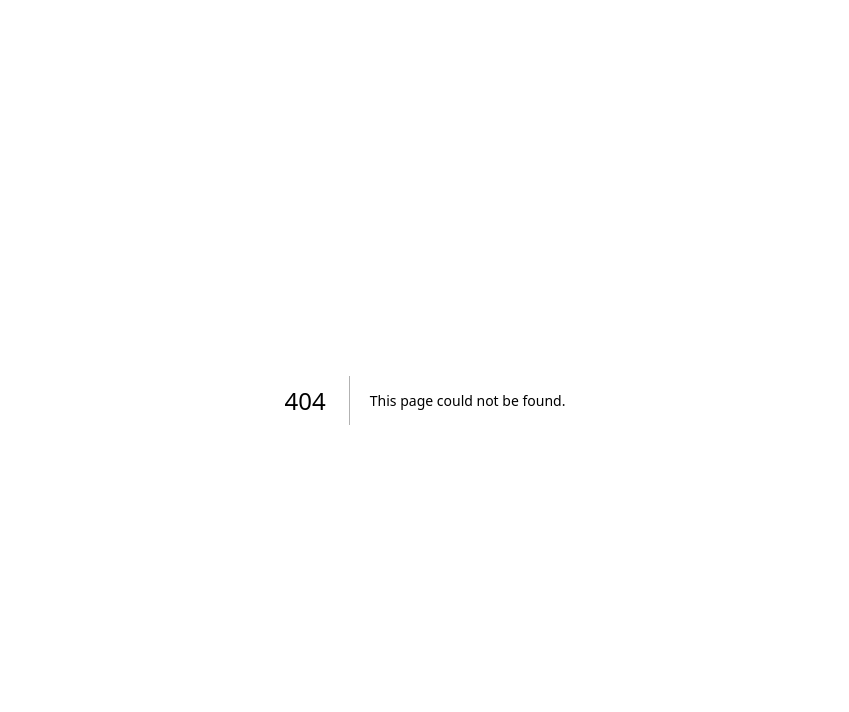
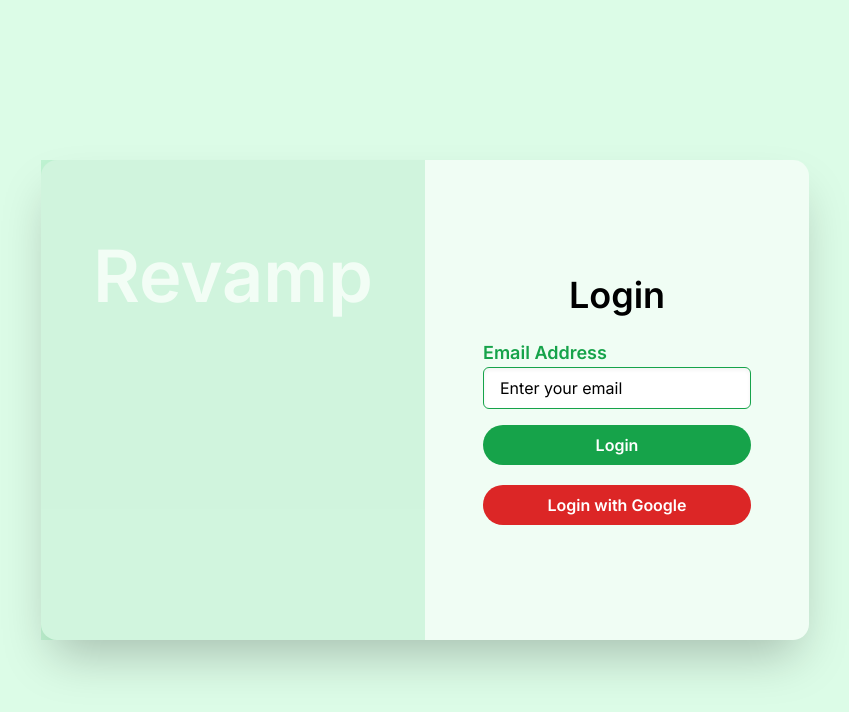
Before and after one commit to mrtechnostart/Revamp_Project, a Next.js app: page /auth/login in a window 1280 px wide. Before the commit this address had no page. Shown: the top 712 px of the page, without its empty margins (215-1064 px from the left). Built offline with nearby package versions, Linux system fonts and the light colour scheme.

Commit message:
Initial Log In Page

```diff
--- /dev/null
+++ b/src/app/(private)/dashboard/page.tsx
@@ -0,0 +1,7 @@
+export default function Page(){
+    return(
+        <>
+        Dashboard
+        </>
+    )
+}
--- /dev/null
+++ b/src/app/(public)/auth/login/page.tsx
@@ -0,0 +1,54 @@
+"use client"
+import { useState } from "react";
+
+export default function Page() {
+    const [email,setEmail] = useState("")
+    return (
+      <>
+        <div className="bg-green-100 min-h-screen flex justify-center items-center">
+          <div className="flex flex-col md:flex-row min-h-[60vh] min-w-[90vw] bg-green-50 text-black shadow-2xl rounded-2xl lg:min-w-[60vw] md:min-w-[70vw] sm:min-w-[60vw]">
+            {/* Left section */}
+            <div className="min-w-[50%] flex min-h-full bg-green-500 opacity-15 items-start p-5 md:pt-20">
+              <p className="text-white font-semibold text-4xl md:text-5xl lg:text-7xl mx-auto">Revamp</p>
+            </div>
+
+            {/* Right section (Login form) */}
+            <div className="w-full md:w-[50%] p-5 md:p-10 flex flex-col justify-center items-center">
+              <h2 className="text-2xl md:text-3xl lg:text-4xl font-semibold mb-4 md:mb-6">Login</h2>
+              <form className="space-y-4">
+                <div className="mb-4">
+                  <label htmlFor="email" className="block text-lg font-semibold text-green-600">
+                    Email Address
+                  </label>
+                  <input
+                    type="email"
+                    id="email"
+                    name="email"
+                    className="w-full px-4 py-2 border border-green-600 rounded-md shadow-inner text-black placeholder-black focus:outline-none focus:border-green-700 focus:ring focus:ring-green-200"
+                    placeholder="Enter your email"
+                    required
+                    value={email}
+                    onChange={(e)=>setEmail(e.target.value)}
+                  />
+                </div>
+                <div className="flex flex-col space-y-3 md:space-y-5">
+                  <button
+                    type="submit"
+                    className="bg-green-600 hover:bg-green-700 text-white font-semibold py-2 px-4 rounded-full transition duration-300 ease-in-out focus:outline-none focus:ring focus:ring-green-200"
+                  >
+                    Login
+                  </button>
+                  <button
+                    type="button"
+                    className="bg-red-600 hover:bg-red-700 text-white font-semibold py-2 px-4 rounded-full transition duration-300 ease-in-out focus:outline-none focus:ring focus:ring-red-200"
+                  >
+                    Login with Google
+                  </button>
+                </div>
+              </form>
+            </div>
+          </div>
+        </div>
+      </>
+    );
+  }
--- a/src/app/layout.tsx
+++ b/src/app/layout.tsx
@@ -5,8 +5,8 @@ import { Inter } from 'next/font/google'
 const inter = Inter({ subsets: ['latin'] })
 
 export const metadata: Metadata = {
-  title: 'Create Next App',
-  description: 'Generated by create next app',
+  title: 'Revamp',
+  description: 'Earn cash from trash',
 }
 
 export default function RootLayout({
--- a/src/app/page.tsx
+++ b/src/app/page.tsx
@@ -1,113 +1,14 @@
-import Image from 'next/image'
-
+import Link from "next/link"
 export default function Home() {
   return (
-    <main className="flex min-h-screen flex-col items-center justify-between p-24">
-      <div className="z-10 max-w-5xl w-full items-center justify-between font-mono text-sm lg:flex">
-        <p className="fixed left-0 top-0 flex w-full justify-center border-b border-gray-300 bg-gradient-to-b from-zinc-200 pb-6 pt-8 backdrop-blur-2xl dark:border-neutral-800 dark:bg-zinc-800/30 dark:from-inherit lg:static lg:w-auto  lg:rounded-xl lg:border lg:bg-gray-200 lg:p-4 lg:dark:bg-zinc-800/30">
-          Get started by editing&nbsp;
-          <code className="font-mono font-bold">src/app/page.tsx</code>
-        </p>
-        <div className="fixed bottom-0 left-0 flex h-48 w-full items-end justify-center bg-gradient-to-t from-white via-white dark:from-black dark:via-black lg:static lg:h-auto lg:w-auto lg:bg-none">
-          <a
-            className="pointer-events-none flex place-items-center gap-2 p-8 lg:pointer-events-auto lg:p-0"
-            href="https://vercel.com?utm_source=create-next-app&utm_medium=appdir-template&utm_campaign=create-next-app"
-            target="_blank"
-            rel="noopener noreferrer"
-          >
-            By{' '}
-            <Image
-              src="/vercel.svg"
-              alt="Vercel Logo"
-              className="dark:invert"
-              width={100}
-              height={24}
-              priority
-            />
-          </a>
-        </div>
+    <div className="flex justify-center min-h-screen bg-green-100">
+      <div className="flex flex-col items-center justify-center space-y-8">
+        <h1 className="text-6xl font-bold text-green-600">Revamp</h1>
+        <p className="text-lg text-gray-600">Earn Cash From Trash</p>
+        <button className="bg-green-500 hover:bg-green-700 text-white font-medium py-3 px-6 rounded-full transition duration-300 ease-in-out focus:outline-none focus:ring-2 focus:ring-green-500 focus:ring-opacity-50">
+          <Link href="/auth/login">Log In</Link>
+        </button>
       </div>
-
-      <div className="relative flex place-items-center before:absolute before:h-[300px] before:w-[480px] before:-translate-x-1/2 before:rounded-full before:bg-gradient-radial before:from-white before:to-transparent before:blur-2xl before:content-[''] after:absolute after:-z-20 after:h-[180px] after:w-[240px] after:translate-x-1/3 after:bg-gradient-conic after:from-sky-200 after:via-blue-200 after:blur-2xl after:content-[''] before:dark:bg-gradient-to-br before:dark:from-transparent before:dark:to-blue-700 before:dark:opacity-10 after:dark:from-sky-900 after:dark:via-[#0141ff] after:dark:opacity-40 before:lg:h-[360px] z-[-1]">
-        <Image
-          className="relative dark:drop-shadow-[0_0_0.3rem_#ffffff70] dark:invert"
-          src="/next.svg"
-          alt="Next.js Logo"
-          width={180}
-          height={37}
-          priority
-        />
-      </div>
-
-      <div className="mb-32 grid text-center lg:max-w-5xl lg:w-full lg:mb-0 lg:grid-cols-4 lg:text-left">
-        <a
-          href="https://nextjs.org/docs?utm_source=create-next-app&utm_medium=appdir-template&utm_campaign=create-next-app"
-          className="group rounded-lg border border-transparent px-5 py-4 transition-colors hover:border-gray-300 hover:bg-gray-100 hover:dark:border-neutral-700 hover:dark:bg-neutral-800/30"
-          target="_blank"
-          rel="noopener noreferrer"
-        >
-          <h2 className={`mb-3 text-2xl font-semibold`}>
-            Docs{' '}
-            <span className="inline-block transition-transform group-hover:translate-x-1 motion-reduce:transform-none">
-              -&gt;
-            </span>
-          </h2>
-          <p className={`m-0 max-w-[30ch] text-sm opacity-50`}>
-            Find in-depth information about Next.js features and API.
-          </p>
-        </a>
-
-        <a
-          href="https://nextjs.org/learn?utm_source=create-next-app&utm_medium=appdir-template-tw&utm_campaign=create-next-app"
-          className="group rounded-lg border border-transparent px-5 py-4 transition-colors hover:border-gray-300 hover:bg-gray-100 hover:dark:border-neutral-700 hover:dark:bg-neutral-800/30"
-          target="_blank"
-          rel="noopener noreferrer"
-        >
-          <h2 className={`mb-3 text-2xl font-semibold`}>
-            Learn{' '}
-            <span className="inline-block transition-transform group-hover:translate-x-1 motion-reduce:transform-none">
-              -&gt;
-            </span>
-          </h2>
-          <p className={`m-0 max-w-[30ch] text-sm opacity-50`}>
-            Learn about Next.js in an interactive course with&nbsp;quizzes!
-          </p>
-        </a>
-
-        <a
-          href="https://vercel.com/templates?framework=next.js&utm_source=create-next-app&utm_medium=appdir-template&utm_campaign=create-next-app"
-          className="group rounded-lg border border-transparent px-5 py-4 transition-colors hover:border-gray-300 hover:bg-gray-100 hover:dark:border-neutral-700 hover:dark:bg-neutral-800/30"
-          target="_blank"
-          rel="noopener noreferrer"
-        >
-          <h2 className={`mb-3 text-2xl font-semibold`}>
-            Templates{' '}
-            <span className="inline-block transition-transform group-hover:translate-x-1 motion-reduce:transform-none">
-              -&gt;
-            </span>
-          </h2>
-          <p className={`m-0 max-w-[30ch] text-sm opacity-50`}>
-            Explore the Next.js 13 playground.
-          </p>
-        </a>
-
-        <a
-          href="https://vercel.com/new?utm_source=create-next-app&utm_medium=appdir-template&utm_campaign=create-next-app"
-          className="group rounded-lg border border-transparent px-5 py-4 transition-colors hover:border-gray-300 hover:bg-gray-100 hover:dark:border-neutral-700 hover:dark:bg-neutral-800/30"
-          target="_blank"
-          rel="noopener noreferrer"
-        >
-          <h2 className={`mb-3 text-2xl font-semibold`}>
-            Deploy{' '}
-            <span className="inline-block transition-transform group-hover:translate-x-1 motion-reduce:transform-none">
-              -&gt;
-            </span>
-          </h2>
-          <p className={`m-0 max-w-[30ch] text-sm opacity-50`}>
-            Instantly deploy your Next.js site to a shareable URL with Vercel.
-          </p>
-        </a>
-      </div>
-    </main>
-  )
+    </div>
+  );
 }
```
